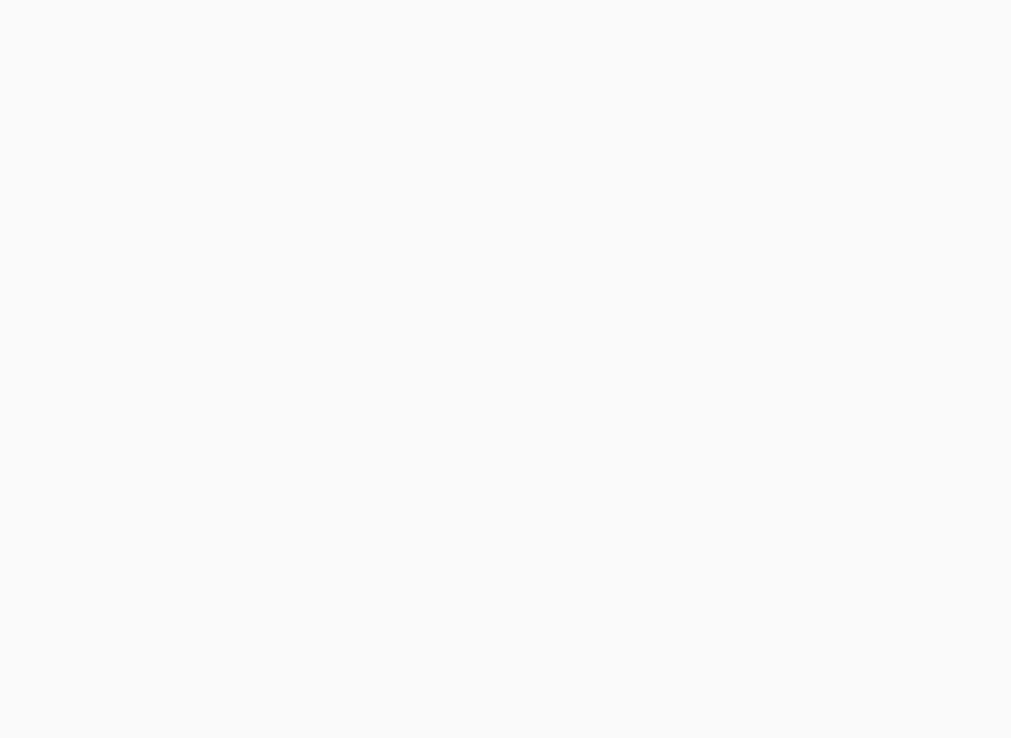
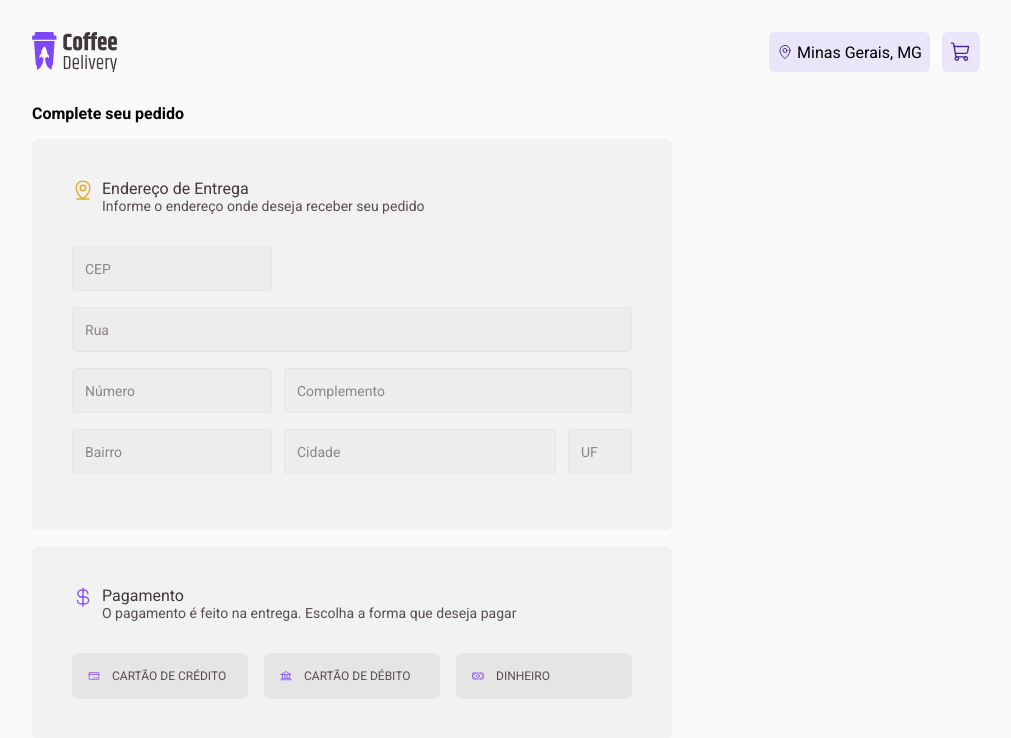
Before and after one commit to lucasveigaa/coffe-delivery, a React (Vite) app: page /checkout in a window 1280 px wide. Before the commit this address had no page. Shown: the top 738 px of the page, without its empty margins (128-1139 px from the left). Built offline with nearby package versions, Linux system fonts and the light colour scheme.

Commit message:
Finishing styles of component CheckoutInformation

```diff
--- a/src/Router.tsx
+++ b/src/Router.tsx
@@ -1,5 +1,6 @@
 import { Route, Routes } from "react-router-dom";
 import { DefaultLayout } from "./layouts/DefaultLayout";
+import { Checkout } from "./pages/Checkout";
 import { Home } from "./pages/Home";
 
 export function Router() {
@@ -7,6 +8,7 @@ export function Router() {
     <Routes>
       <Route path="/" element={<DefaultLayout />}>
         <Route path="/" element={<Home />} />
+        <Route path="/checkout" element={<Checkout />} />
       </Route>
     </Routes>
   );
--- /dev/null
+++ b/src/pages/Checkout/components/CartInformation/index.tsx
@@ -0,0 +1,8 @@
+
+
+
+export function CartInformation(){
+    return(
+        <h1>Cart Information</h1>
+    )
+}
--- /dev/null
+++ b/src/pages/Checkout/components/CheckoutInformation/index.tsx
@@ -0,0 +1,93 @@
+import {
+  Bank,
+  CreditCard,
+  CurrencyDollar,
+  MapPinLine,
+  Money,
+} from "phosphor-react";
+import {
+  DivAddress,
+  DivInput,
+  DivInputRadio,
+  DivTitleSubtitleAddress,
+  InputCepNumBairro,
+  InputRuaComplementoCidade,
+  InputTypeRadio,
+  InputUF,
+  LabelInputRadio,
+  SubTitleDivAddress,
+  TitleDivAddress,
+} from "./styled";
+
+export function CheckoutInformation() {
+  return (
+    <div>
+      <DivAddress>
+        <DivTitleSubtitleAddress>
+          <MapPinLine color='#DBAC2C'/>
+          <div>
+            <TitleDivAddress>Endereço de Entrega</TitleDivAddress>
+            <SubTitleDivAddress>
+              Informe o endereço onde deseja receber seu pedido
+            </SubTitleDivAddress>
+          </div>
+        </DivTitleSubtitleAddress>
+        <div>
+          <InputCepNumBairro placeholder="CEP" type="text" />
+          <InputRuaComplementoCidade placeholder="Rua" type="text" />
+          <DivInput>
+            <InputCepNumBairro placeholder="Número" type="text" />
+            <InputRuaComplementoCidade placeholder="Complemento" type="text" />
+          </DivInput>
+          <DivInput>
+            <InputCepNumBairro placeholder="Bairro" type="text" />
+            <InputRuaComplementoCidade placeholder="Cidade" type="text" />
+            <InputUF placeholder="UF" type="text" />
+          </DivInput>
+        </div>
+      </DivAddress>
+      <DivAddress>
+        <DivTitleSubtitleAddress>
+          <CurrencyDollar />
+          <div>
+            <TitleDivAddress>Pagamento</TitleDivAddress>
+            <SubTitleDivAddress>
+              O pagamento é feito na entrega. Escolha a forma que deseja pagar
+            </SubTitleDivAddress>
+          </div>
+        </DivTitleSubtitleAddress>
+
+        <DivInputRadio>
+          <InputTypeRadio
+            type="radio"
+            name="payment-form"
+            id="credit-card"
+            value="CARTÃO DE CRÉDITO"
+          />
+          <LabelInputRadio htmlFor="credit-card">
+            <CreditCard /> CARTÃO DE CRÉDITO
+          </LabelInputRadio>
+          <InputTypeRadio
+            type="radio"
+            name="payment-form"
+            id="debit-card"
+            value="CARTÃO DE DÉBITO"
+          />
+          <LabelInputRadio htmlFor="debit-card">
+            <Bank /> CARTÃO DE DÉBITO
+          </LabelInputRadio>
+          <InputTypeRadio
+            type="radio"
+            name="payment-form"
+            id="cash"
+            value="DINHEIRO"
+          />
+          <LabelInputRadio htmlFor="cash">
+            <Money />
+            DINHEIRO
+          </LabelInputRadio>
+        </DivInputRadio>
+      </DivAddress>
+    </div>
+  );
+}
--- /dev/null
+++ b/src/pages/Checkout/components/CheckoutInformation/styled.ts
@@ -0,0 +1,104 @@
+import styled from "styled-components";
+
+export const DivAddress = styled.div`
+  width: 40rem;
+  background: ${(props) => props.theme["base-card"]};
+  border-radius: 6px;
+  padding: 2.5rem;
+  gap: 2rem;
+
+  display: flex;
+  flex-direction: column;
+  margin: 1rem 0;
+
+  svg {
+    color: ${(props) => props.theme["purple"]};
+  }
+`;
+
+export const DivTitleSubtitleAddress = styled.div`
+  display: flex;
+  gap: 0.5rem;
+
+  div {
+    display: flex;
+    flex-direction: column;
+  }
+
+  svg {
+    font-size: 1.375rem;
+  }
+`;
+
+export const TitleDivAddress = styled.strong`
+  font-weight: 400;
+  color: ${(props) => props.theme["base-subtitle"]};
+`;
+
+export const SubTitleDivAddress = styled.span`
+  font-size: 0.875rem;
+  color: ${(props) => props.theme["base-text"]};
+`;
+
+export const DivInput = styled.div`
+  display: flex;
+  gap: 0.75rem;
+`;
+
+export const LabelInputRadio = styled.label`
+  color: ${(props) => props.theme["base-text"]};
+  font-size: 0.75rem;
+  background: ${(props) => props.theme["base-button"]};
+  border-radius: 6px;
+  padding: 1rem;
+  width: 11rem;
+
+  display: flex;
+  align-items: center;
+  gap: 0.75rem;
+
+  &:hover {
+    background: ${(props) => props.theme["base-hover"]};
+  }
+`;
+
+const BaseInput = styled.input`
+  background: ${(props) => props.theme["base-input"]};
+  border: 1px solid ${(props) => props.theme["base-button"]};
+  border-radius: 4px;
+  padding: 0.75rem;
+  align-items: center;
+  color: ${(props) => props.theme["base-text"]};
+  margin-bottom: 1rem;
+
+  &::placeholder {
+    font-size: 0.875rem;
+    color: ${(props) => props.theme["base-label"]};
+  }
+`;
+
+export const DivInputRadio = styled.div`
+  display: flex;
+  justify-content: space-between;
+`;
+
+export const InputCepNumBairro = styled(BaseInput)`
+  width: 12.5rem;
+`;
+
+export const InputRuaComplementoCidade = styled(BaseInput)`
+  width: 100%;
+`;
+
+export const InputUF = styled(BaseInput)`
+  width: 4rem;
+`;
+
+export const InputTypeRadio = styled.input`
+  display: none;
+
+  &:checked + label {
+    background: ${(props) => props.theme["purple-light"]};
+    border: 1px solid ${(props) => props.theme["purple"]};
+  }
+`;
--- /dev/null
+++ b/src/pages/Checkout/index.tsx
@@ -0,0 +1,17 @@
+import { CartInformation } from "./components/CartInformation";
+import { CheckoutInformation } from "./components/CheckoutInformation";
+
+export function Checkout() {
+  return (
+    <main>
+      <div>
+        <strong>Complete seu pedido</strong>
+        <CheckoutInformation />
+      </div>
+      {/* <div>
+        <strong>Cafés selecionados</strong>
+        <CartInformation /> */}
+      {/* </div> */}
+    </main>
+  );
+}
--- a/src/components/ItemCart/index.tsx
+++ b/src/pages/Home/components/ItemCart/index.tsx
@@ -1,4 +1,4 @@
-import cartWhiteBackPurpleDark from "../../assets/cart-white-back-purple-dark.svg";
+import cartWhiteBackPurpleDark from "../../../../assets/cart-white-back-purple-dark.svg";
 import {
   DescriptionItem,
   DivAddToCart,
--- a/src/pages/Home/index.tsx
+++ b/src/pages/Home/index.tsx
@@ -1,9 +1,9 @@
-import { BannerHome } from "../../components/BannerHome";
-import { ItemCart } from "../../components/ItemCart";
+import { ItemCart } from "./components/ItemCart";
 import { MainItens, TitleMain } from "./styled";
 
 import ImgExpressoTradicional from "../../assets/expresso-tradicional.svg";
 import ImgExpressoAmericano from "../../assets/expresso-americano.svg";
+import { BannerHome } from "./components/BannerHome";
 
 export function Home() {
   return (
```
Also changed, not shown: src/pages/Home/components/BannerHome/index.tsx (renamed from src/components/BannerHome/index.tsx, +13 -6 lines), src/pages/Checkout/styled.ts (added), src/pages/Home/components/BannerHome/styles.ts (renamed from src/components/BannerHome/styles.ts), src/pages/Home/components/ItemCart/styles.ts (renamed from src/components/ItemCart/styles.ts).
